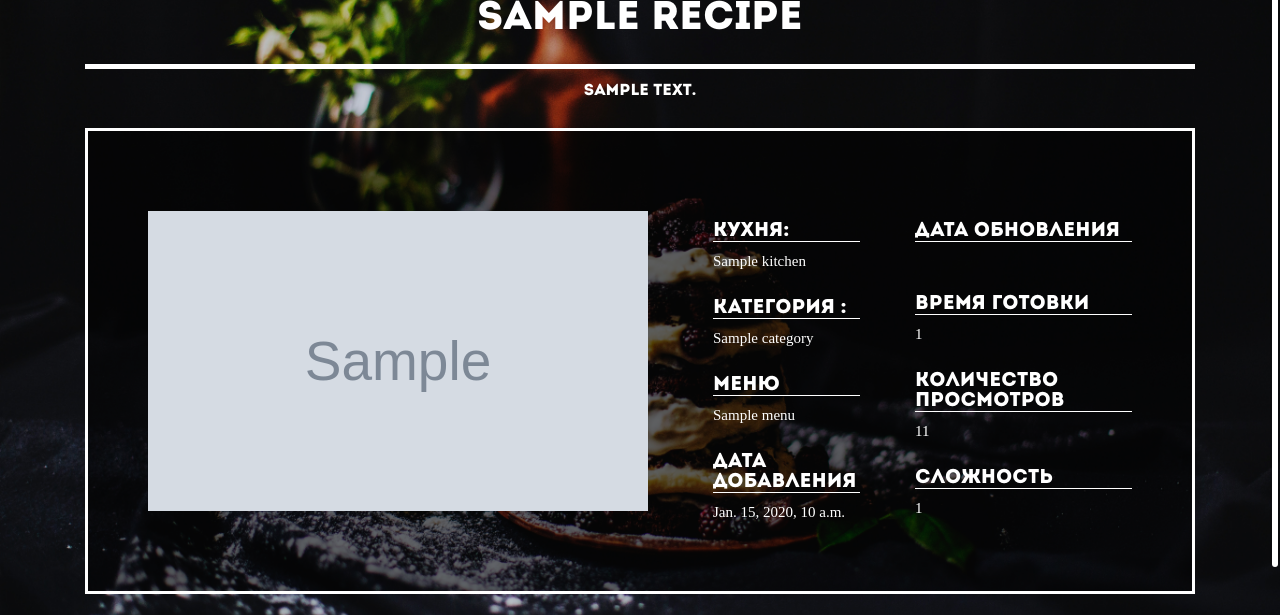
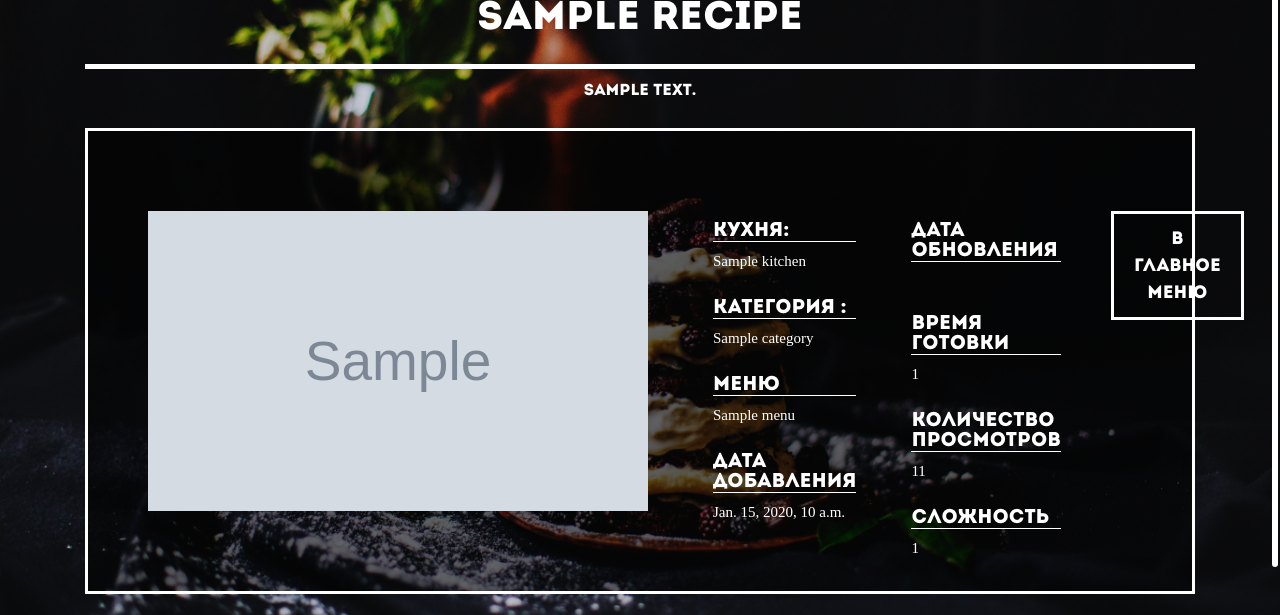
Before and after one commit to kymblc1337/cookngo, a Django app: page /info/1 in a window 1280 px wide. Shown: the part 185-800 px from the top of the page. Run offline with Django 3.2, Linux system fonts and the light colour scheme; tables that the repository leaves empty hold one stand-in row (values such as "Sample post"); grey boxes marked "Sample" are stand-in pictures; some libraries are stand-ins or nearby versions; some web fonts are replaced.

Commit message:
Added edit button for recipe page

```diff
--- a/web_cooking/recipes/templates/recipes/base1.html
+++ b/web_cooking/recipes/templates/recipes/base1.html
@@ -77,15 +77,12 @@
 	<script type="text/javascript" src="https://ajax.googleapis.com/ajax/libs/jquery/1.9.1/jquery.min.js"></script>
 	<script src="https://cdnjs.cloudflare.com/ajax/libs/popper.js/1.14.7/umd/popper.min.js" integrity="sha384-UO2eT0CpHqdSJQ6hJty5KVphtPhzWj9WO1clHTMGa3JDZwrnQq4sF86dIHNDz0W1" crossorigin="anonymous"></script>
 	<script src="https://stackpath.bootstrapcdn.com/bootstrap/4.3.1/js/bootstrap.min.js" integrity="sha384-JjSmVgyd0p3pXB1rRibZUAYoIIy6OrQ6VrjIEaFf/nJGzIxFDsf4x0xIM+B07jRM" crossorigin="anonymous"></script>
-    <script  src="static/js/script.js"></script>
-	<script src="static/js/classie.js"></script>
-	<script src="static/js/uisearch.js"></script>
+    <script  src="../static/js/script.js"></script>
+	<script src="../static/js/classie.js"></script>
+	<script src="../static/js/uisearch.js"></script>
 	<script>
 		new UISearch( document.getElementById( 'sb-search' ) );
 	</script>
-<!-- <script src="https://code.jquery.com/jquery-3.3.1.slim.min.js" integrity="sha384-q8i/X+965DzO0rT7abK41JStQIAqVgRVzpbzo5smXKp4YfRvH+8abtTE1Pi6jizo" crossorigin="anonymous"></script>
-<script src="https://cdnjs.cloudflare.com/ajax/libs/popper.js/1.14.7/umd/popper.min.js" integrity="sha384-UO2eT0CpHqdSJQ6hJty5KVphtPhzWj9WO1clHTMGa3JDZwrnQq4sF86dIHNDz0W1" crossorigin="anonymous"></script>
-<script src="https://stackpath.bootstrapcdn.com/bootstrap/4.3.1/js/bootstrap.min.js" integrity="sha384-JjSmVgyd0p3pXB1rRibZUAYoIIy6OrQ6VrjIEaFf/nJGzIxFDsf4x0xIM+B07jRM" crossorigin="anonymous"></script> -->
 </body>
 
 </html>
--- a/web_cooking/recipes/templates/recipes/detail.html
+++ b/web_cooking/recipes/templates/recipes/detail.html
@@ -41,15 +41,19 @@
                 <h5 class="info_value">{{ obj.diff}}</h5>
             </div>
             <div/>
-{#        <p><h5>Кухня :</h5> {{ obj.kitchen }}</p>#}
-{#        <p><h5>Категория :</h5> {{ obj.category }}</p>#}
-{#        <p><h5>Меню :</h5> {{ obj.menu }} </p>#}
-{#        <p><h5>Дата добавления :</h5> {{ obj.date }}</p>#}
-{#        <p><h5>Дата обновления  :</h5>{{ obj.updated }}</p>#}
-{#         <p><h5>Время готовки :</h5> {{ obj.time }}</p>#}
-{#         <p><h5>Сложность :</h5>{{ obj.diff}}/3</p>#}
-{#         <p><h5>Количество просмотров ::</h5> {{ obj.views }}</p>#}
         </div>
     </div>
+    <div class="edit">
+        {% if request.user == obj.user %}
+
+     <a href='{% url 'edit' obj.id %}'>Редактировать</a>
+
+     <a href='{% url 'delete' obj.id %}'>Удалить</a>
+
+     {% endif %}
+     <a href='{% url 'home' %}'>В главное меню</a>
+    </div>
+
+
 </main>
 {% endblock %}
--- a/web_cooking/static/styles/style_detail.css
+++ b/web_cooking/static/styles/style_detail.css
@@ -61,3 +61,19 @@
 .recipe_info div {
 	margin-bottom: 20px;
 }
+
+.edit a{
+	-webkit-transition: background 0.5s ease;
+	-moz-transition: background 0.5s ease;
+	transition: background 0.5s ease;
+  	display: block;
+  	text-decoration: none;
+  	color: #fff;
+  	font-family: 'IntroInline';
+  	background-color: transparent;
+ 	padding: 12px 20px 10px;
+ 	text-transform: uppercase;
+ 	border: 3px solid white;
+  	font-size: 18px;
+  	text-align: center;
+}
--- a/web_cooking/static/styles/style_index.css
+++ b/web_cooking/static/styles/style_index.css
@@ -615,6 +615,7 @@
 }
 
 .recipe_pages {
+	margin-top: 20px;
 	display: flex;
 	justify-content: space-around;
 }
@@ -666,3 +667,10 @@
 .current_page {
 	padding-top: 10px;
 }
+
+.description {
+	width: 300px;
+	word-break: break-all;
+	overflow: hidden;
+	overflow-wrap: break-word
+}
```
